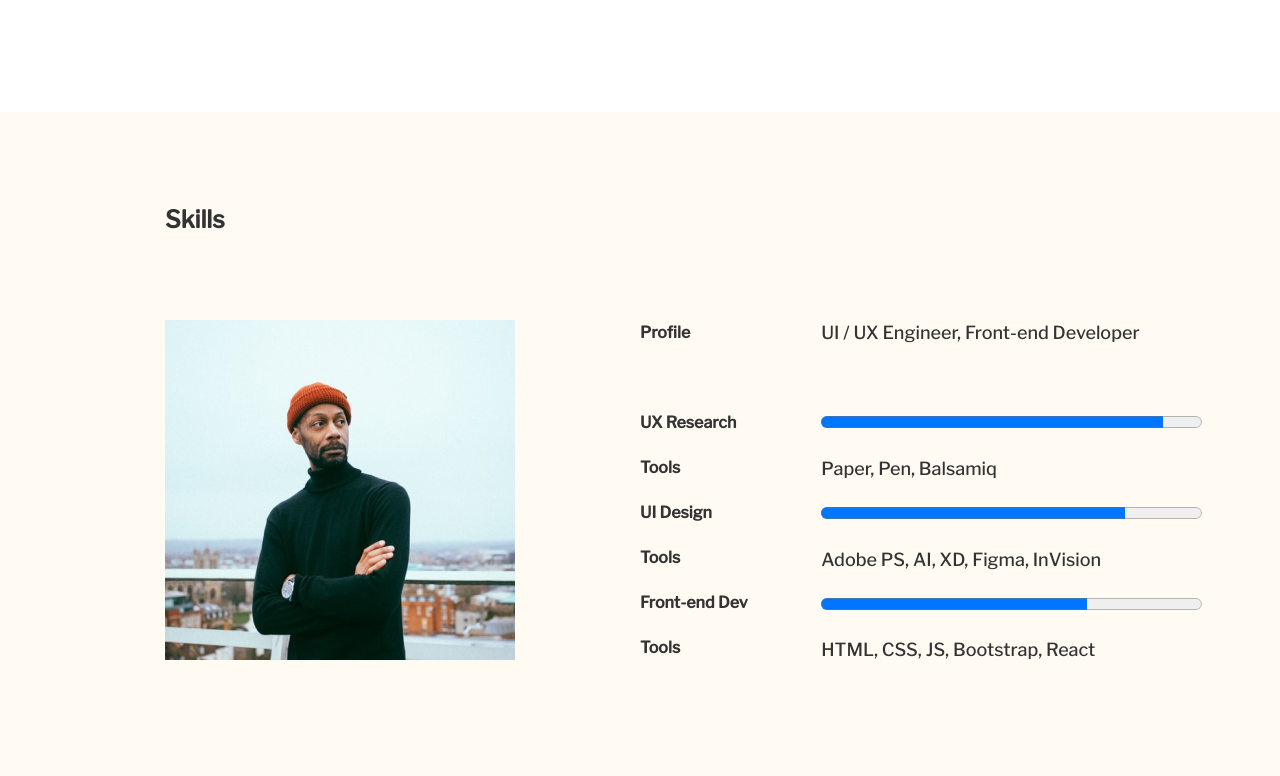
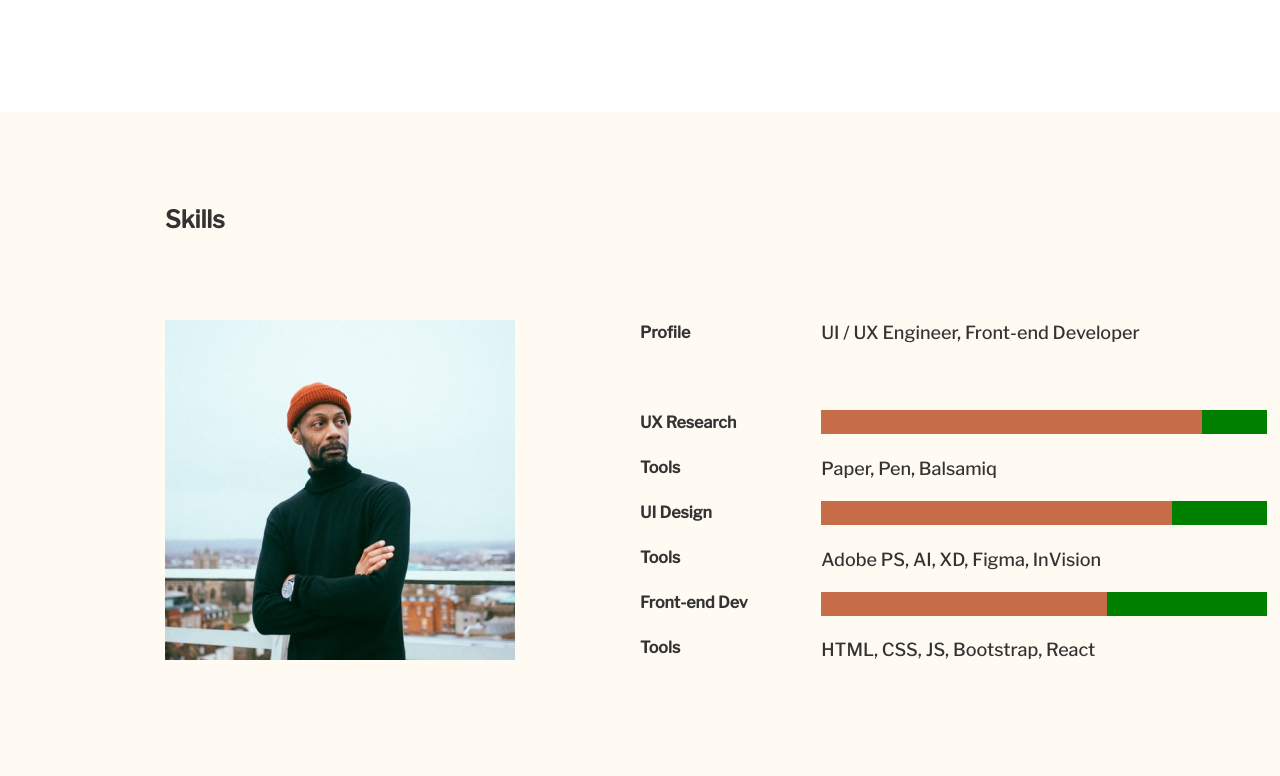
Before and after one commit to Ermatov-Abdulmajid/Porto, a plain HTML site: page index.html in a window 1280 px wide. Shown: the part 1284-2060 px from the top of the page. Drawn offline with nearby package versions, Linux system fonts and the light colour scheme.

Commit message:
add progress

```diff
--- a/css/styles.css
+++ b/css/styles.css
@@ -124,6 +124,7 @@ body {
     padding-top: 93px;
     padding-bottom: 145px;
     background-color: rgba(255, 250, 242, 1);
+    display: flex;align-items: stretch;
 }
 
 .feature-container {
@@ -185,9 +186,24 @@ body {
 }
 
 .feature-prog {
-    width: 381px;
+    width: 446px;
     height: 24px;
-    background-image: #C66C49;
+    padding-left: 381px;
+    background-color: #C66C49;
+}
+
+.feature-prog-2 {
+    width: 446px;
+    height: 24px;
+    padding-left: 351px;
+    background-color: #C66C49;
+}
+
+.feature-prog-3 {
+    width: 446px;
+    height: 24px;
+    padding-left: 286px;
+    background-color: #C66C49;
 }
 
 .feature-text-2 {
--- a/index.html
+++ b/index.html
@@ -71,11 +71,11 @@
                         </ul>
                         <ul>
                             <p class="feature-text">UI / UX Engineer, Front-end Developer</p>
-                            <progress class="feature-prog" value="90" max="100"></progress>
+                            <progress class="feature-prog" value="100" max="100"></progress>
                             <p class="feature-text-2">Paper, Pen, Balsamiq</p>
-                            <progress class="feature-prog" value="80" max="100"></progress>
+                            <progress class="feature-prog-2" value="100" max="100"></progress>
                             <p class="feature-text-3">Adobe PS, AI, XD, Figma, InVision</p>
-                            <progress class="feature-prog" value="70" max="100"></progress>
+                            <progress class="feature-prog-3" value="100" max="100"></progress>
                             <p class="feature-text-4">HTML, CSS, JS, Bootstrap, React</p>
                         </ul>
                     </div>
```
